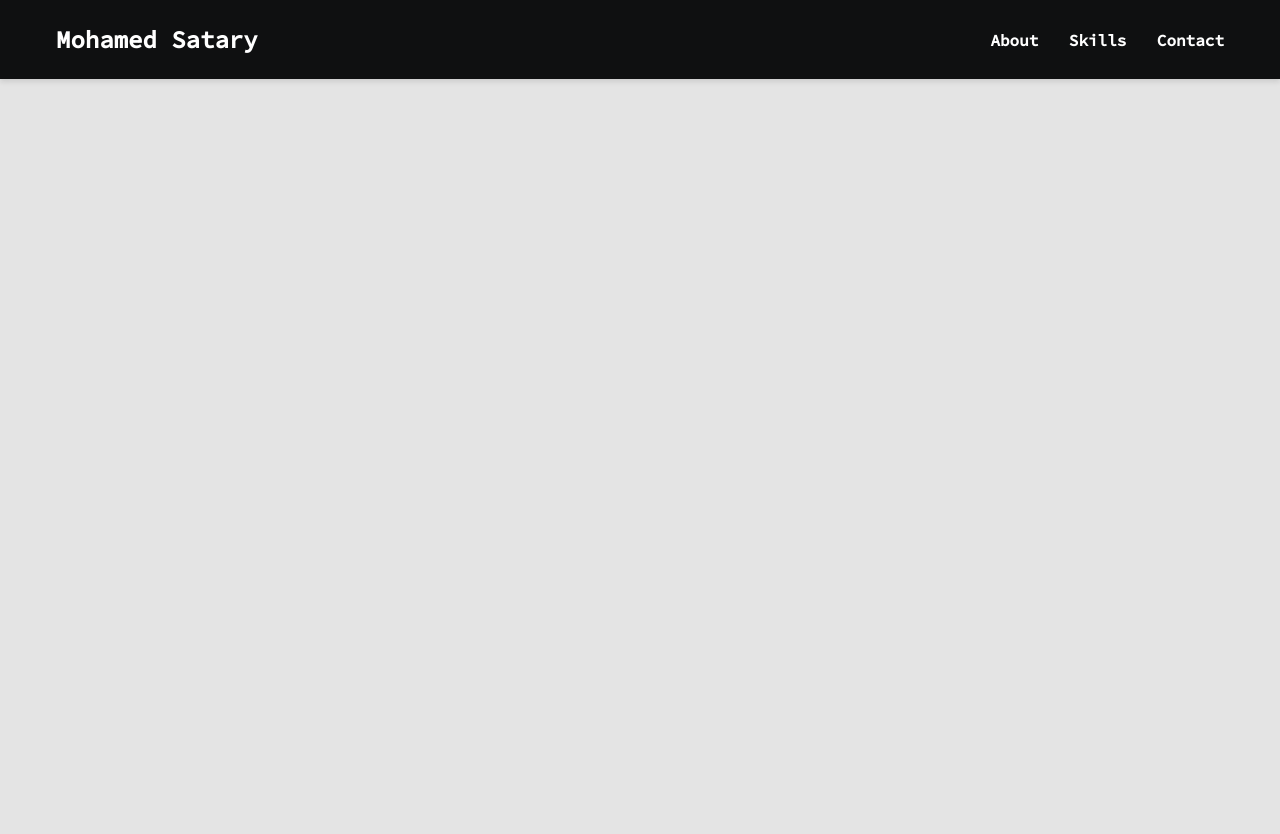
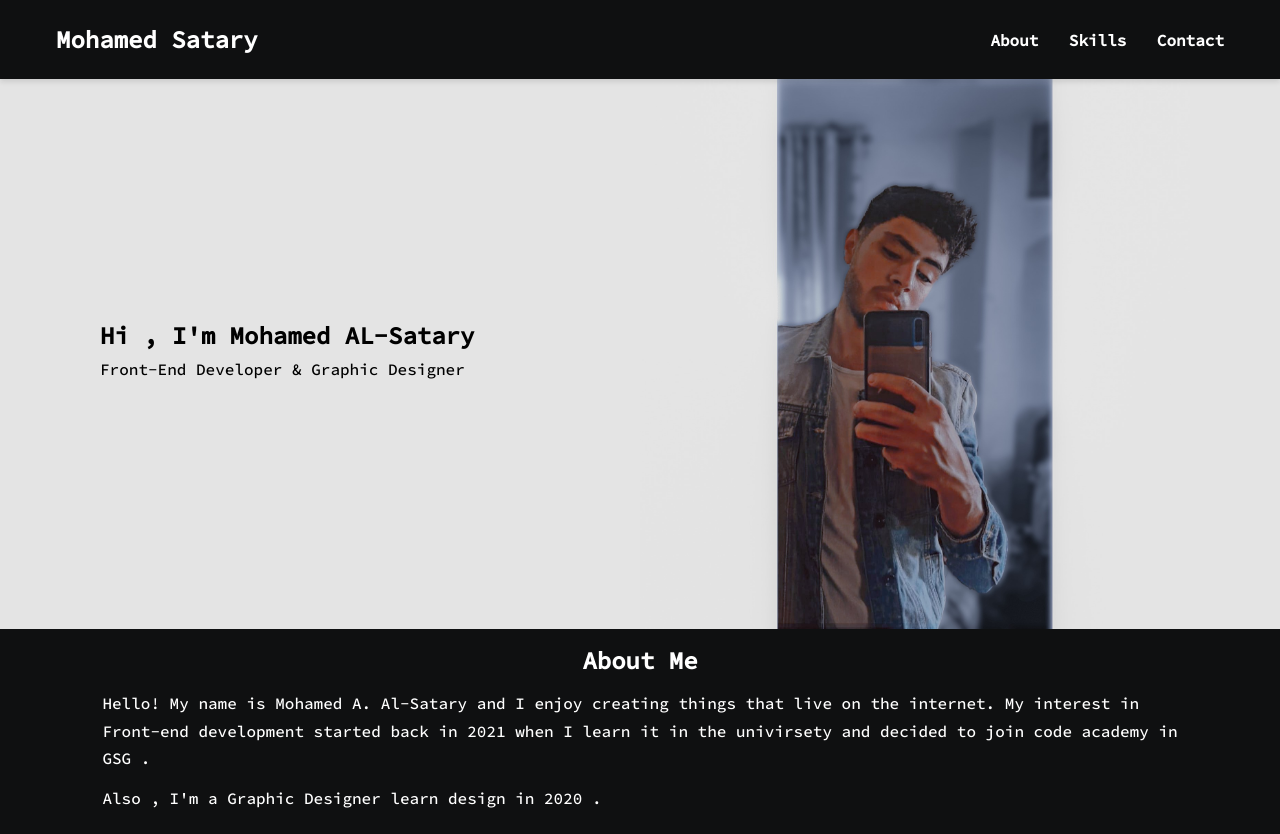
Before and after one commit to GSG-CF05/Mohamed-a-satary-portfolio, a plain HTML site: page index.html in a window 1280 px wide. Before the commit the page ends 800 px from the top, so only its background shows below. Drawn offline with Linux system fonts and the light colour scheme.

Commit message:
creat About Me relats #3

```diff
--- a/index.html
+++ b/index.html
@@ -17,5 +17,31 @@
           <li><a href="#contact" class="nav-link">Contact</a></li>
         </ul>
       </nav>
+
+      <!-- about -->
+    <section class="hero" id="about">
+
+        <div class="bio animate__animated animate__shakeX">
+          <h2 class="bio-title">Hi , I'm Mohamed AL-Satary</h2>
+          <p class="bio-text">
+            Front-End Developer & Graphic Designer
+          </p>
+        </div>
+        <img
+          src="avatarm.jpeg"
+          alt="avatar"
+          class="hero-img"
+        />
+      </section>
+      <!-- More about -->
+      <section class="more-about">
+          <h2>About Me</h2>
+          <p>
+            Hello! My name is Mohamed A. Al-Satary and I enjoy creating things that live on the internet. My interest in Front-end development started back in 2021 when I learn it in the univirsety and decided to join code academy in GSG .
+          </p>
+          <p>
+            Also , I'm a Graphic Designer learn design in 2020 .
+          </p>
+        </section>
 </body>
 </html>
--- a/style.css
+++ b/style.css
@@ -81,3 +81,53 @@ nav {
   nav ul li {
     font-weight: var(--bold-font);
   }
+
+   /* about */
+  .hero {
+    display: flex;
+    align-items: center;
+    justify-content: space-between;
+    gap: 2.5rem;
+    max-width: 68.75rem;
+    margin: auto;
+  }
+.bio {
+    width: 30rem;
+    padding: 0.625rem;
+
+  }
+
+  .bio h1 {
+    margin-bottom: var(--bottom-margin);
+  }
+
+  .bio p {
+    line-height: var(--line-height);
+    padding: 0.3rem 0;
+  }
+
+  .hero img {
+    width:  50%;
+    height: 50%;
+  }
+
+
+
+  /*more about*/
+  .more-about {
+    background-color: var(--bg-color);
+    padding: 1rem 6rem;
+  }
+
+  .more-about h2 {
+    margin-bottom: var(--bottom-margin);
+    text-align: center;
+    color: var(--primary-color)
+
+  }
+
+  .more-about p {
+    line-height: var(--line-height);
+    padding: 0.4rem;
+    color: var(--primary-color)
+  }
```
Also changed, not shown: avatarm.jpeg (added).
